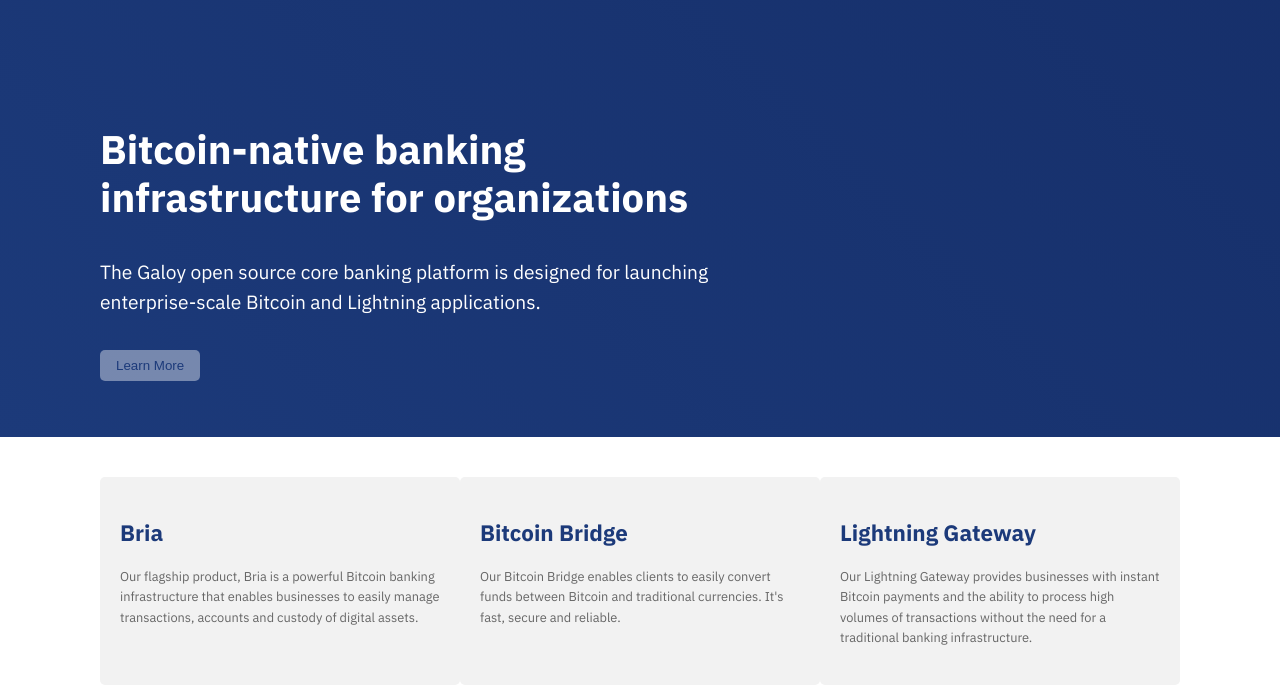
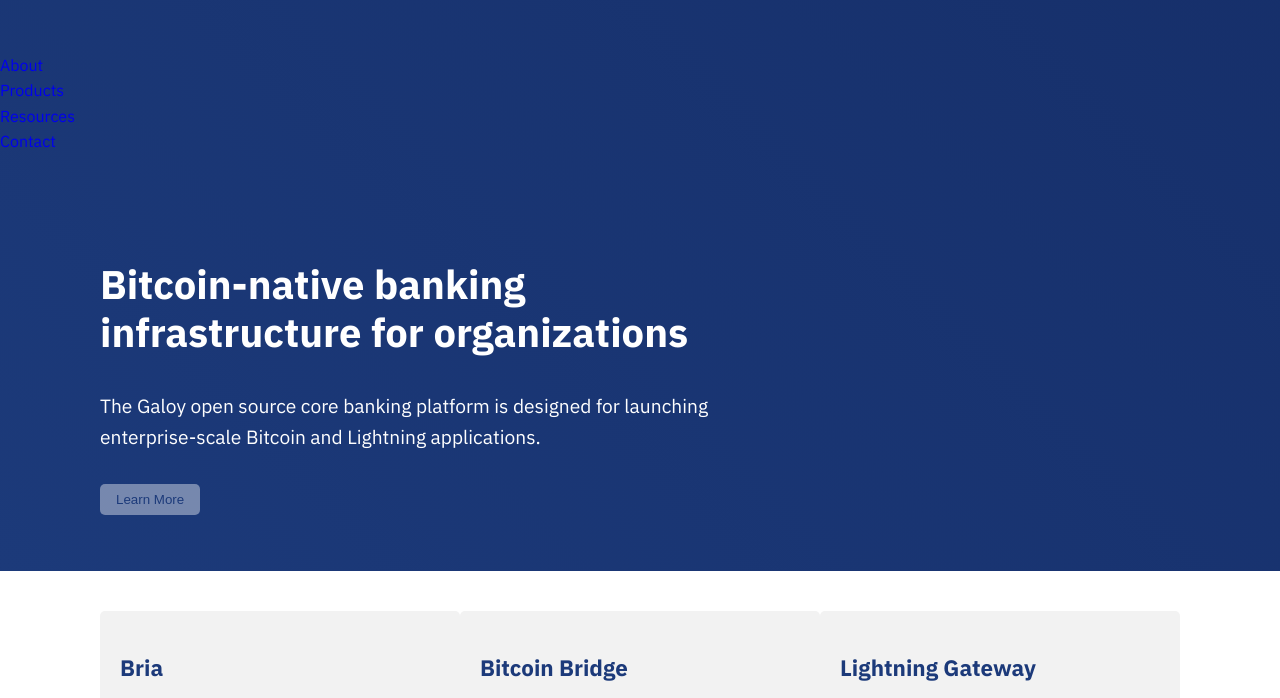
Before and after one commit to agbegin/galoy-site, a plain HTML site: page index.html in a window 1280 px wide. Shown: the part 101-799 px from the top of the page. Drawn offline with Linux system fonts and the light colour scheme.

Commit message:
Update index.html

```diff
--- a/index.html
+++ b/index.html
@@ -27,6 +27,23 @@
         </ul>
       </div>
     </header>
+
+    <!-- Hamburger menu icon -->
+    <div class="hamburger-menu">
+      <span></span>
+      <span></span>
+      <span></span>
+    </div>
+    <!-- Mobile navigation -->
+    <nav class="mobile-nav">
+      <ul>
+        <li><a href="#about">About</a></li>
+        <li><a href="#products">Products</a></li>
+        <li><a href="#blog">Resources</a></li>
+        <li><a href="#contact">Contact</a></li>
+      </ul>
+    </nav>
+
     <!-- Hero Section -->
     <section class="hero">
       <h1>Bitcoin-native banking infrastructure for organizations</h1>
```
